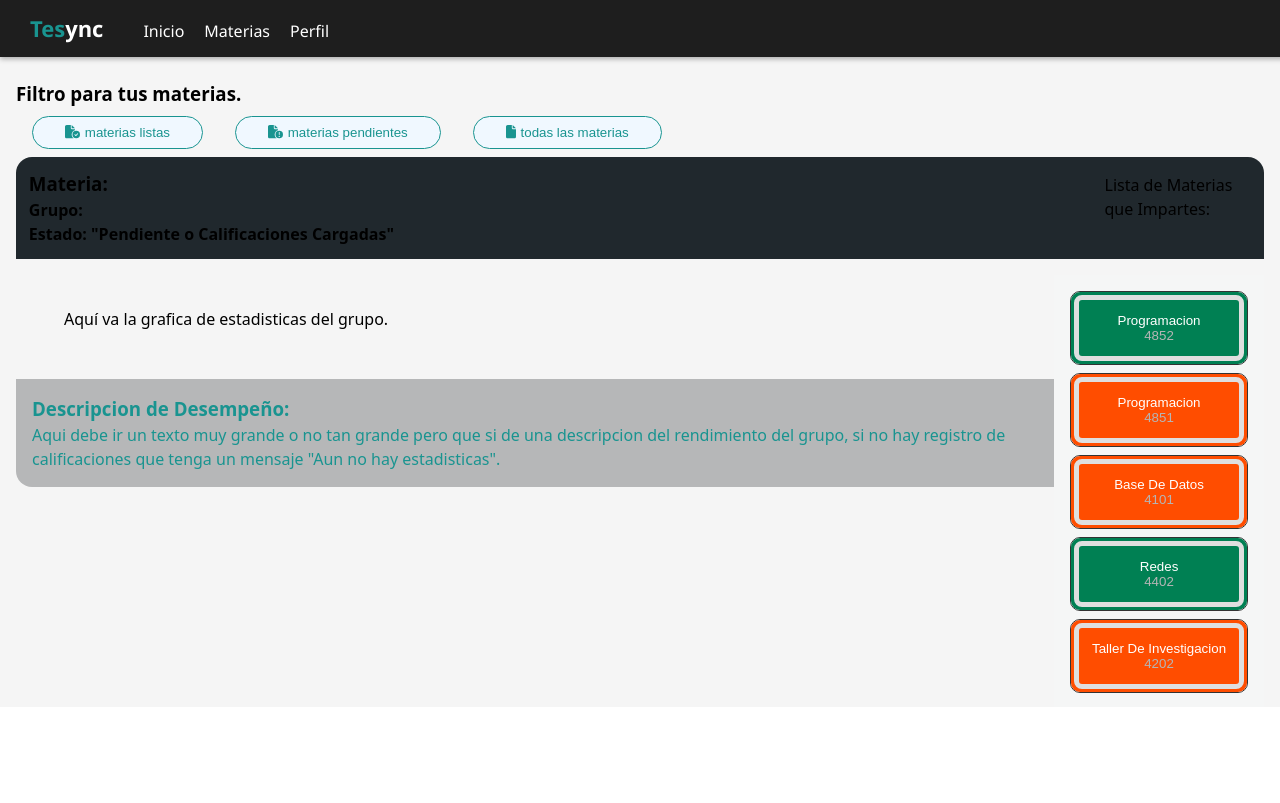
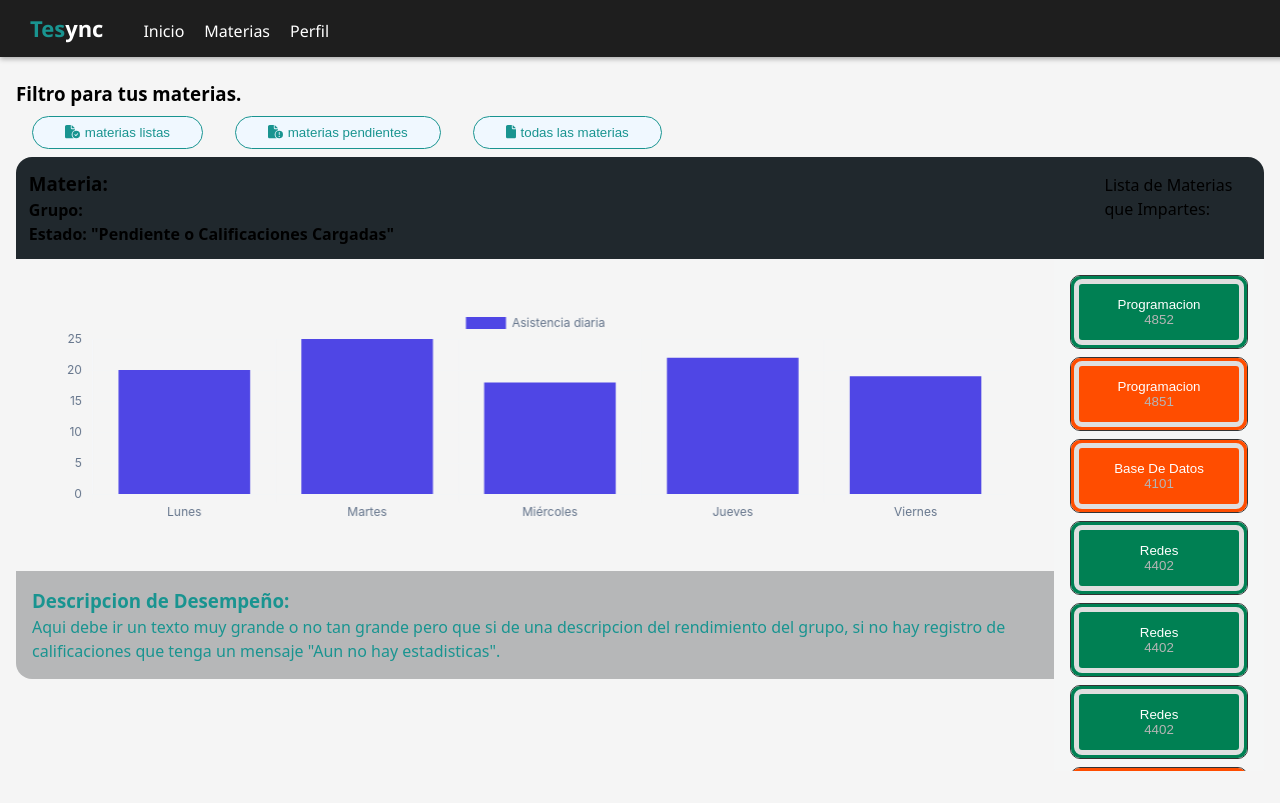
Before and after one commit to ramz0/TESync, a React (Vite) app: page /profesor in a window 1280 px wide. Built offline with nearby package versions, Linux system fonts and the light colour scheme.

Commit message:
Grafica de Barras Implementada

```diff
--- /dev/null
+++ b/src/components/BarChart/BarChart.jsx
@@ -0,0 +1,12 @@
+import { Bar } from 'react-chartjs-2';
+
+const BarChart = ({datos, opciones}) => {
+
+  return (
+    <div style={{ height: '40%', width: '100%' }}>
+      <Bar data={datos} options={opciones} />
+    </div>
+  );
+};
+
+export default BarChart;
--- /dev/null
+++ b/src/components/BarChart/BarChartStyle.css
@@ -0,0 +1,3 @@
+.titulo-Barra {
+  font-size: 0.1rem;
+}
--- a/src/components/ListaMateriasProfesor/ListaMateriasProfesor.jsx
+++ b/src/components/ListaMateriasProfesor/ListaMateriasProfesor.jsx
@@ -1,14 +1,35 @@
 import './ListaMateriasProfesorStyle.css'
+import { useState } from 'react';
 import BotonMaterias from "../BotonMaterias/BotonMaterias";
 import FiltroListaMateriasProfesor from '../FiltroListaMateriasProfesor/FiltroListaMateriasProfesor';
-import { useState } from 'react';
+import BarChart from '../BarChart/BarChart'
 
 const ListaMateriasProfesor = ({enviarDatosMateria, mostrarComponente, cambiarColorTabla}) => {
+
+  const datos = {
+    labels: ['Lunes', 'Martes', 'Miércoles', 'Jueves', 'Viernes'],
+    datasets: [{
+      label: 'Asistencia diaria',
+      data: [20, 25, 18, 22, 19],
+      backgroundColor: '#4f46e5'
+    }]
+  };
+
+  const opciones = {
+    responsive: true,
+    scales: {
+      y: {
+        beginAtZero: true
+      }
+    }
+  };
 
   const listaMaterias =[
     {nombreMateria: "Programacion", grupoAsignado:"4852", estadoCalificaciones: "listo"},
     {nombreMateria: "Programacion", grupoAsignado:"4851", estadoCalificaciones: "pendiente"},
     {nombreMateria: "Base De Datos", grupoAsignado:"4101", estadoCalificaciones: "pendiente"},
+    {nombreMateria: "Redes", grupoAsignado:"4402", estadoCalificaciones: "listo"},
+    {nombreMateria: "Redes", grupoAsignado:"4402", estadoCalificaciones: "listo"},
     {nombreMateria: "Redes", grupoAsignado:"4402", estadoCalificaciones: "listo"},
     {nombreMateria: "Taller De Investigacion", grupoAsignado:"4202", estadoCalificaciones: "pendiente"},
   ]
@@ -44,22 +65,29 @@ const ListaMateriasProfesor = ({enviarDatosMateria, mostrarComponente, cambiarCo
           <p>Lista de Materias que Impartes:</p>
         </span>
       </header>
-      <span className='flex-row'>
-
+      <span className='flex-row contenedor-materias-completo'>
+        {/* uno */}
         <span className='flex-column contenedor-info-grupo'>
           <main className='grafica-grupo'>
-            <p>Aquí va la grafica de estadisticas del grupo.</p>
+            <BarChart datos={datos} opciones={opciones} />
           </main>
           <footer className="descripcion-grupo">
             <h3>Descripcion de Desempeño:</h3>
             <p >Aqui debe ir un texto muy grande o no tan grande pero que si de una descripcion del rendimiento del grupo, si no hay registro de calificaciones que tenga un mensaje "Aun no hay estadisticas".</p>
           </footer>
         </span>
-        <nav
-          className="flex-column lista-materias"
-           data-aos="zoom-out-down"
-        >
-          {mostrarMaterias.map(m => (<BotonMaterias materia={m.nombreMateria} grupo={m.grupoAsignado} estado={m.estadoCalificaciones} mostrarOtroComponente={mostrarComponente} cambiarColorTabla={cambiarColorTabla} enviarDatosMateria={enviarDatosMateria} />))}
+        {/* dos */}
+        <nav className="flex-column lista-materias" data-aos="zoom-out-down">
+          {mostrarMaterias.map(m => (
+            <BotonMaterias
+              materia={m.nombreMateria}
+              grupo={m.grupoAsignado}
+              estado={m.estadoCalificaciones}
+              mostrarOtroComponente={mostrarComponente}
+              cambiarColorTabla={cambiarColorTabla}
+              enviarDatosMateria={enviarDatosMateria}
+            />
+          ))}
         </nav>
       </span>
     </main>
--- a/src/components/ListaMateriasProfesor/ListaMateriasProfesorStyle.css
+++ b/src/components/ListaMateriasProfesor/ListaMateriasProfesorStyle.css
@@ -1,3 +1,9 @@
+.contenedor-materias-completo {
+  white-space: 50vh;
+  height: 60vh;
+  align-items: flex-start;
+  margin-bottom: 4rem;
+}
 
 .descripcion-grupo {
   background-color: rgba(35, 38, 40, 0.298);
@@ -13,6 +19,7 @@
 
 .contenedor-info-grupo {
   flex: 1;
+  min-width: 0;
 }
 
 .info-grupo {
@@ -34,7 +41,7 @@
   padding: 1rem;
   gap: 0.5rem;
   overflow-y: auto;
-  height: 50vh;
+  height: 100%;
   flex-shrink: 0;
 }
 
```
